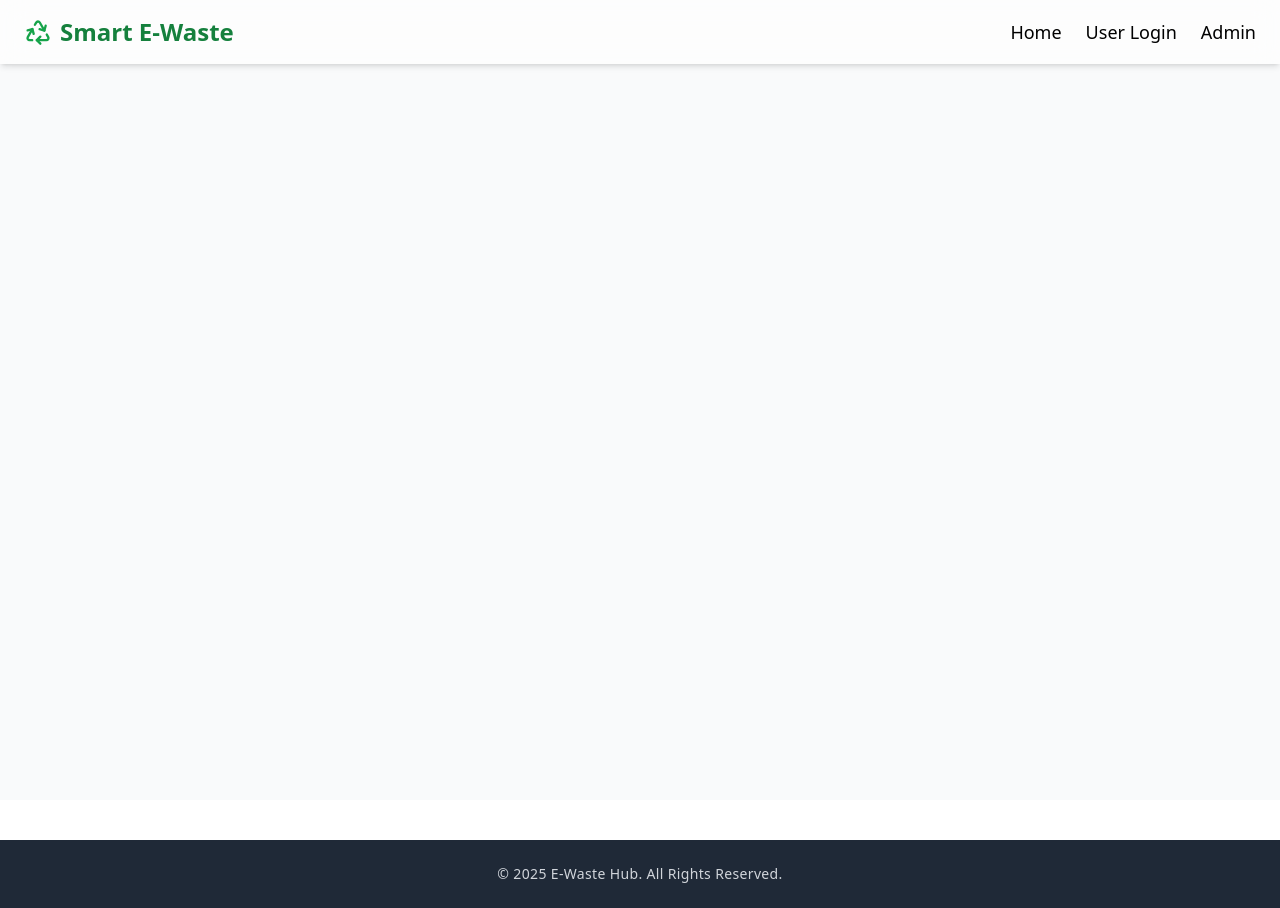
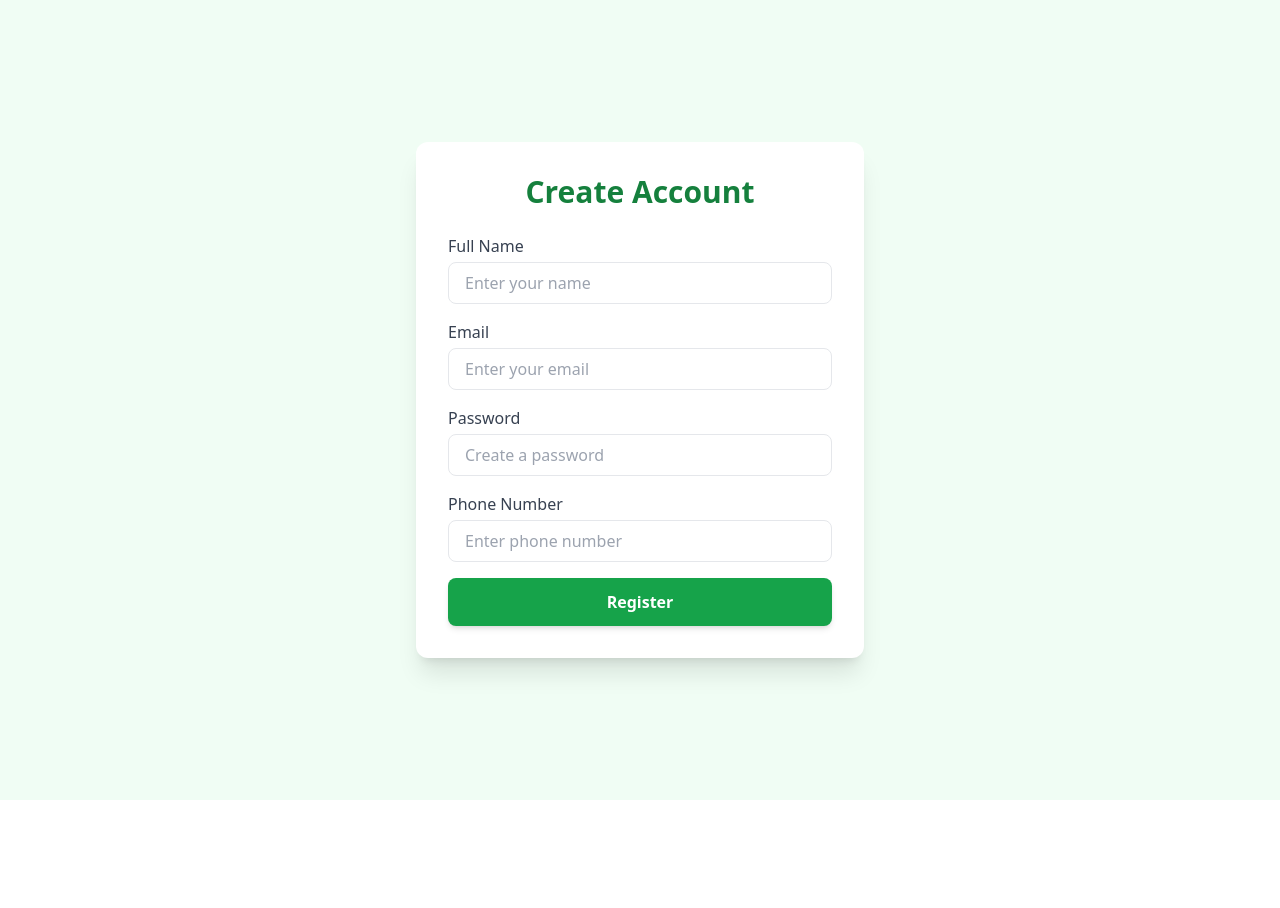
Before and after one commit to hari-3061/sharmi3006, a React (Create React App) app: page /userregister in a window 1280 px wide. After the commit the page ends 800 px from the top, so only its background shows below. Built offline with nearby package versions, Linux system fonts and the light colour scheme.

Commit message:
modified the user

```diff
--- a/src/App.js
+++ b/src/App.js
@@ -1,31 +1,25 @@
+import React from "react";
 import { BrowserRouter, Routes, Route } from "react-router-dom";
-import Navbar from "./components/Navbar";
-import Footer from "./components/Footer";
 
+// Pages
 import Landing from "./pages/Landing";
+import UserRegister from "./pages/UserRegister";
 import UserLogin from "./pages/UserLogin";
-import UserRegister from "./pages/UserRegister";
 import AdminLogin from "./pages/AdminLogin";
+import AdminDashboard from "./pages/AdminDashboard";
 import UserDashboard from "./pages/UserDashboard";
-import AdminDashboard from "./pages/AdminDashboard";
 
 function App() {
   return (
     <BrowserRouter>
-      <Navbar />
-
-      <div className="min-h-screen bg-gray-50">
-        <Routes>
-          <Route path="/" element={<Landing />} />
-          <Route path="/user-login" element={<UserLogin />} />
-          <Route path="/user-register" element={<UserRegister />} />
-          <Route path="/admin-login" element={<AdminLogin />} />
-          <Route path="/user-dashboard" element={<UserDashboard />} />
-          <Route path="/admin-dashboard" element={<AdminDashboard />} />
-        </Routes>
-      </div>
-
-      <Footer />
+      <Routes>
+        <Route path="/" element={<Landing />} />
+        <Route path="/userregister" element={<UserRegister />} />
+        <Route path="/userlogin" element={<UserLogin />} />
+        <Route path="/adminlogin" element={<AdminLogin />} />
+        <Route path="/admindashboard" element={<AdminDashboard />} />
+        <Route path="/userdashboard" element={<UserDashboard />} />
+      </Routes>
     </BrowserRouter>
   );
 }
--- a/src/pages/UserRegister.jsx
+++ b/src/pages/UserRegister.jsx
@@ -4,90 +4,58 @@ import { UserPlus } from "lucide-react";
 import Navbar from "../components/Navbar";
 
 export default function UserRegister() {
-  const [form, setForm] = useState({
-    fullName: "",
-    email: "",
-    password: "",
-    phone: "",
-  });
+  return (
+    <div className="min-h-screen bg-green-50 flex items-center justify-center">
+      <div className="bg-white p-8 rounded-xl shadow-xl w-full max-w-md">
+        <h2 className="text-3xl font-bold text-green-700 mb-6 text-center">
+          Create Account
+        </h2>
 
-  function handleChange(e) {
-    setForm({ ...form, [e.target.name]: e.target.value });
-  }
+        <form className="space-y-4">
+          <div>
+            <label className="text-gray-700 font-medium">Full Name</label>
+            <input
+              type="text"
+              className="w-full mt-1 px-4 py-2 border rounded-lg focus:outline-none focus:ring focus:ring-green-300"
+              placeholder="Enter your name"
+            />
+          </div>
 
-  function handleSubmit(e) {
-    e.preventDefault();
-    console.log("User Data:", form);
-    alert("Registration Successful!");
-  }
+          <div>
+            <label className="text-gray-700 font-medium">Email</label>
+            <input
+              type="email"
+              className="w-full mt-1 px-4 py-2 border rounded-lg focus:outline-none focus:ring focus:ring-green-300"
+              placeholder="Enter your email"
+            />
+          </div>
 
-  return (
-    <div className="min-h-screen bg-gradient-to-br from-green-50 to-emerald-200 pt-24">
-      <Navbar />
+          <div>
+            <label className="text-gray-700 font-medium">Password</label>
+            <input
+              type="password"
+              className="w-full mt-1 px-4 py-2 border rounded-lg focus:outline-none focus:ring focus:ring-green-300"
+              placeholder="Create a password"
+            />
+          </div>
 
-      <motion.div
-        initial={{ opacity: 0, y: 40 }}
-        animate={{ opacity: 1, y: 0 }}
-        className="max-w-lg mx-auto bg-white/40 backdrop-blur-xl shadow-xl p-8 rounded-2xl border border-white/30"
-      >
-        <div className="flex items-center gap-3 mb-6">
-          <UserPlus size={32} className="text-green-700" />
-          <h2 className="text-3xl font-bold text-green-700">User Registration</h2>
-        </div>
+          <div>
+            <label className="text-gray-700 font-medium">Phone Number</label>
+            <input
+              type="text"
+              className="w-full mt-1 px-4 py-2 border rounded-lg focus:outline-none focus:ring focus:ring-green-300"
+              placeholder="Enter phone number"
+            />
+          </div>
 
-        <form className="space-y-4" onSubmit={handleSubmit}>
-
-          {/* FULL NAME */}
-          <input
-            name="fullName"
-            placeholder="Full Name"
-            className="w-full p-3 rounded-lg border"
-            onChange={handleChange}
-            value={form.fullName}
-            required
-          />
-
-          {/* EMAIL */}
-          <input
-            name="email"
-            type="email"
-            placeholder="Email"
-            className="w-full p-3 rounded-lg border"
-            onChange={handleChange}
-            value={form.email}
-            required
-          />
-
-          {/* PASSWORD */}
-          <input
-            name="password"
-            type="password"
-            placeholder="Create Password"
-            className="w-full p-3 rounded-lg border"
-            onChange={handleChange}
-            value={form.password}
-            required
-          />
-
-          {/* PHONE */}
-          <input
-            name="phone"
-            placeholder="Phone Number"
-            className="w-full p-3 rounded-lg border"
-            onChange={handleChange}
-            value={form.phone}
-            required
-          />
-
-          {/* SUBMIT BUTTON */}
           <button
             type="submit"
-            className="bg-green-600 hover:bg-green-700 text-white w-full py-3 rounded-xl font-semibold shadow-lg"
+            className="w-full bg-green-600 hover:bg-green-700 text-white py-3 rounded-lg font-semibold shadow-md mt-4"
           >
             Register
           </button>
         </form>
-      </motion.div>
+      </div>
     </div>
   );
 }
```
